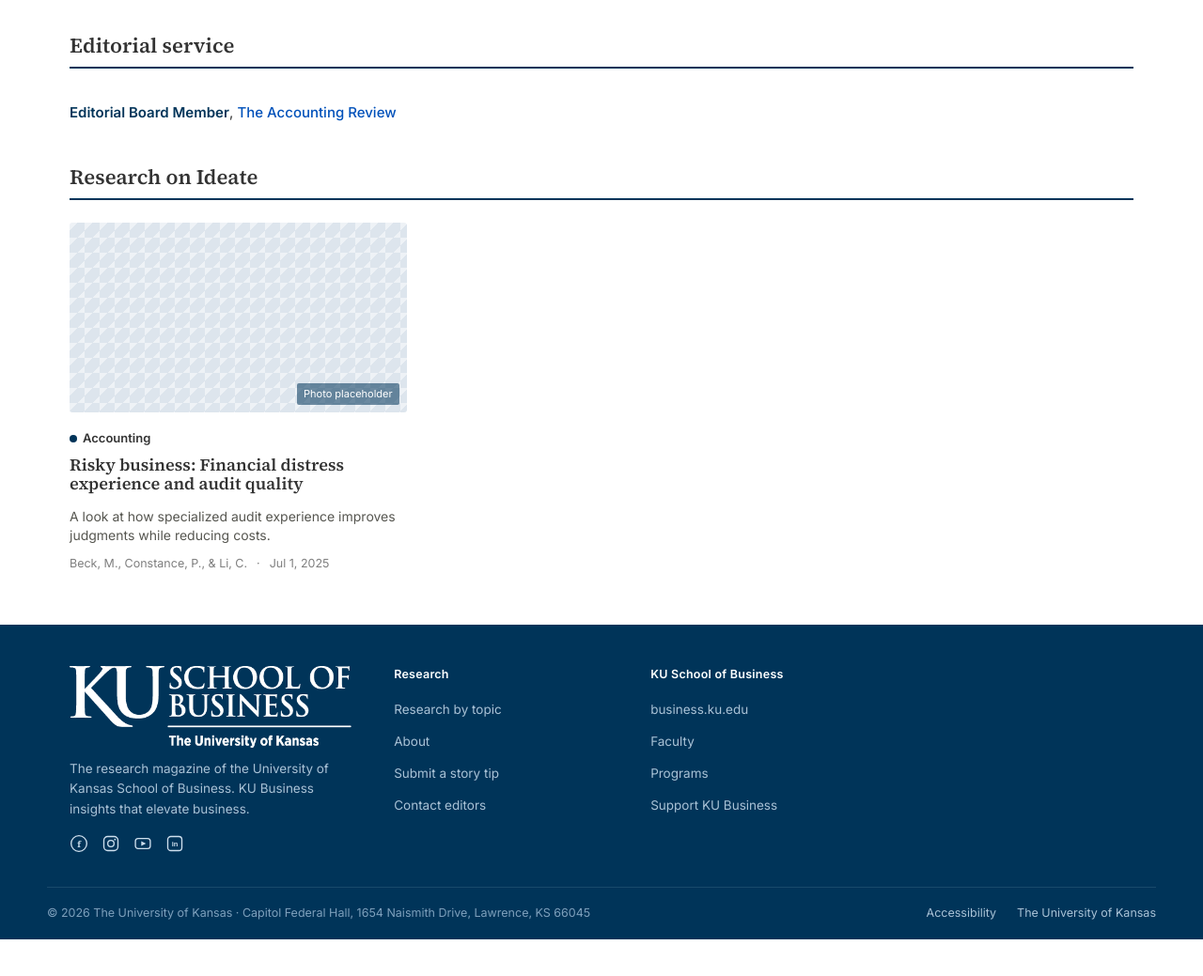
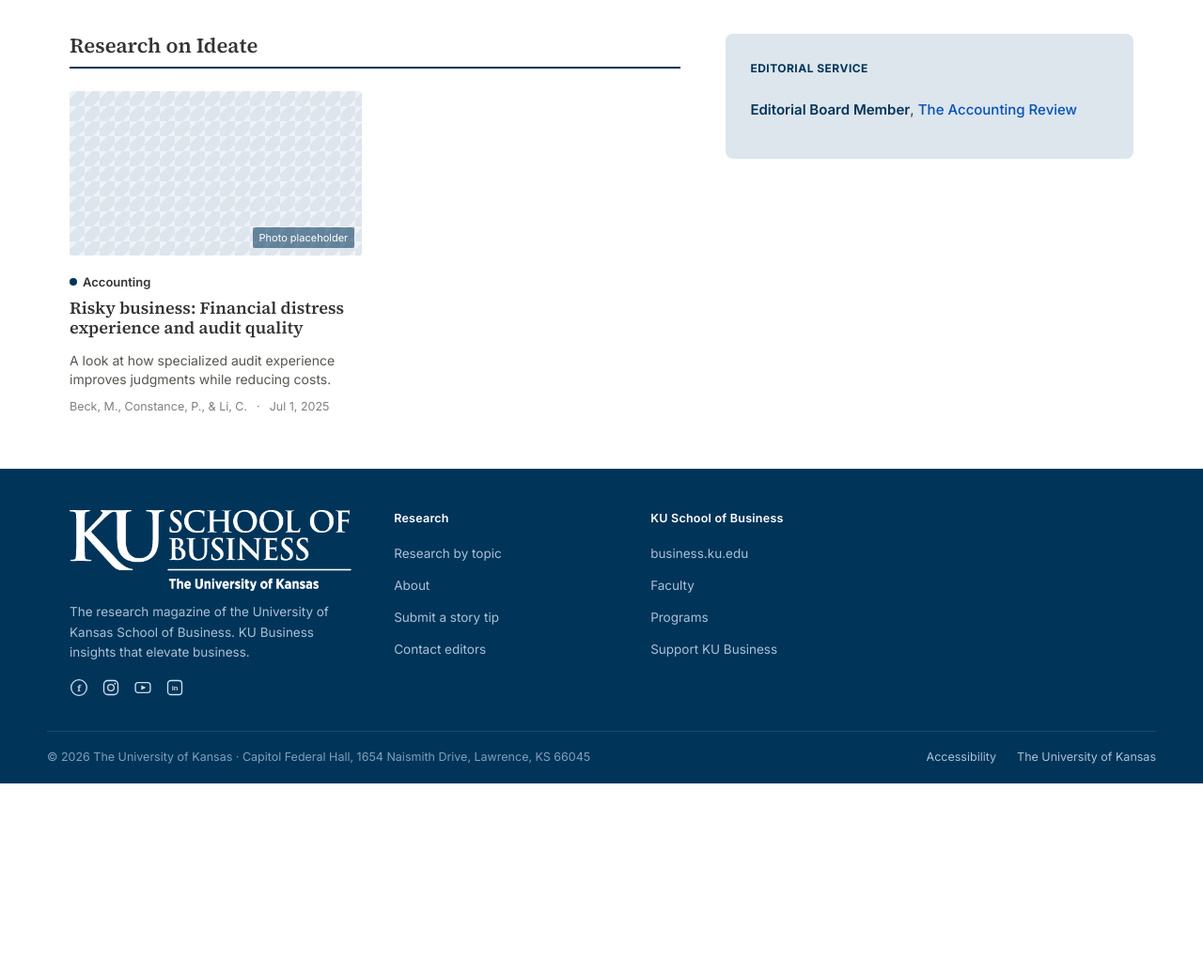
Before and after one commit to KUBschool/ideate, a Jekyll site: the page built from _faculty/matthew-beck.md, in a window 1280 px wide and 1400 px high, scrolled down 199 px, cut to the strip 317-1356 px from the top of the window. Shown: the whole strip at 94% size. Built offline with Jekyll 4.4.1, drawn with Linux system fonts in a browser that asks for light colours; after the commit the page ends 1432 px from its top, so only the background shows below that.

Commit message:
Faculty profile styling updates

```diff
--- a/_layouts/faculty.html
+++ b/_layouts/faculty.html
@@ -51,34 +51,13 @@
 </div>
 
 {% assign my_journal_groups = my_articles | where_exp: 'a', 'a.journal != nil' | group_by: 'journal' | sort: 'name' %}
-
-{% if page.editorial_service and page.editorial_service.size > 0 %}
-<section class="wrap" style="padding-bottom:32px;">
-  <div class="section-head">
-    <h2>Editorial service</h2>
-  </div>
-  <ul class="editorial-service-list">
-    {% for role in page.editorial_service %}
-    <li><span class="es-role">{{ role.role }}</span>, <a href="{{ '/journals/' | relative_url }}#{{ role.journal | slugify }}">{{ role.journal }}</a></li>
-    {% endfor %}
-  </ul>
-</section>
-{% endif %}
-
-{% if my_journal_groups.size > 0 %}
-<section class="wrap" style="padding-bottom:32px;">
-  <div class="section-head">
-    <h2>Academic journal contributions</h2>
-  </div>
-  <ul class="journal-contributions-list">
-    {% for group in my_journal_groups %}
-    <li><a href="{{ '/journals/' | relative_url }}#{{ group.name | slugify }}">{{ group.name }}</a>{% if group.items.size > 1 %} <span class="jc-count">({{ group.items.size }} articles)</span>{% endif %}</li>
-    {% endfor %}
-  </ul>
-</section>
-{% endif %}
+{% assign has_sidebar = false %}
+{% if page.editorial_service and page.editorial_service.size > 0 %}{% assign has_sidebar = true %}{% endif %}
+{% if my_journal_groups.size > 0 %}{% assign has_sidebar = true %}{% endif %}
 
 <section class="wrap" style="padding-bottom:56px;">
+  <div class="faculty-body-grid{% unless has_sidebar %} faculty-body-grid-solo{% endunless %}">
+    <div class="faculty-main">
       <div class="section-head">
         <h2>Research on Ideate</h2>
       </div>
@@ -91,4 +70,32 @@
       {% else %}
       <p style="color:var(--ku-gray-mid); font-size:15px;">No articles tagged to {{ page.full_name }} yet.</p>
       {% endif %}
+    </div>
+
+    {% if has_sidebar %}
+    <aside class="faculty-sidebar">
+      {% if page.editorial_service and page.editorial_service.size > 0 %}
+      <div class="faculty-sidebar-block">
+        <h4>Editorial service</h4>
+        <ul class="editorial-service-list">
+          {% for role in page.editorial_service %}
+          <li><span class="es-role">{{ role.role }}</span>, <a href="{{ '/journals/' | relative_url }}#{{ role.journal | slugify }}">{{ role.journal }}</a></li>
+          {% endfor %}
+        </ul>
+      </div>
+      {% endif %}
+
+      {% if my_journal_groups.size > 0 %}
+      <div class="faculty-sidebar-block">
+        <h4>Academic journal contributions</h4>
+        <ul class="journal-contributions-list">
+          {% for group in my_journal_groups %}
+          <li><a href="{{ '/journals/' | relative_url }}#{{ group.name | slugify }}">{{ group.name }}</a>{% if group.items.size > 1 %} <span class="jc-count">({{ group.items.size }} articles)</span>{% endif %}</li>
+          {% endfor %}
+        </ul>
+      </div>
+      {% endif %}
+    </aside>
+    {% endif %}
+  </div>
 </section>
--- a/assets/css/style.css
+++ b/assets/css/style.css
@@ -124,6 +124,40 @@
 .faculty-header-text .dek{ font-family: var(--font-sans); font-size: 16px; color: #565650; margin-bottom: 4px; }
 .faculty-topics{ display: flex; flex-wrap: wrap; gap: 8px; margin-top: 16px; }
 .faculty-topics .topic-pill{ cursor: pointer; }
+
+/* ---------- faculty page body: article grid + credentials sidebar ---------- */
+.faculty-body-grid{
+  display: grid;
+  grid-template-columns: 1.5fr 1fr;
+  gap: 48px;
+  align-items: start;
+}
+.faculty-body-grid.faculty-body-grid-solo{ grid-template-columns: 1fr; }
+.faculty-main .card-grid{ grid-template-columns: repeat(2, 1fr); }
+
+.faculty-sidebar{
+  background: var(--ku-steam);
+  border-radius: 8px;
+  padding: 28px 26px;
+}
+.faculty-sidebar-block + .faculty-sidebar-block{
+  margin-top: 26px;
+  padding-top: 26px;
+  border-top: 1px solid rgba(0,52,89,.12);
+}
+.faculty-sidebar h4{
+  font-size: 12px;
+  text-transform: uppercase;
+  letter-spacing: .04em;
+  color: var(--ku-night);
+  margin: 0 0 12px;
+  font-weight: 700;
+}
+
+/* editorial-service-list / journal-contributions-list get their dividers muted
+   to sit correctly on the steam fill rather than the page's white background */
+.faculty-sidebar .editorial-service-list li,
+.faculty-sidebar .journal-contributions-list li{ border-bottom-color: rgba(0,52,89,.12); }
 
 /* ---------- editorial service & journal contributions (faculty page) ---------- */
 .editorial-service-list, .journal-contributions-list{
@@ -854,6 +888,7 @@
   .hero-grid{ grid-template-columns: 1fr; }
   .hero-list{ border-left: none; padding-left: 0; border-top: 1px solid #e7e7e2; padding-top: 20px; }
   .card-grid{ grid-template-columns: repeat(2, 1fr); }
+  .faculty-body-grid{ grid-template-columns: 1fr; }
   .stub-grid, .awards-grid{ grid-template-columns: 1fr; }
   .footer-top{ grid-template-columns: 1fr 1fr; }
   .article-body{ grid-template-columns: 1fr; }
@@ -864,6 +899,7 @@
 }
 @media (max-width: 620px){
   .card-grid{ grid-template-columns: 1fr; }
+  .faculty-main .card-grid{ grid-template-columns: 1fr; }
   .footer-top{ grid-template-columns: 1fr; }
   .hero-feature h1{ font-size: 28px; }
   .article-header h1{ font-size: 30px; }
```
Lines whose indentation alone changed are shown as unchanged.
